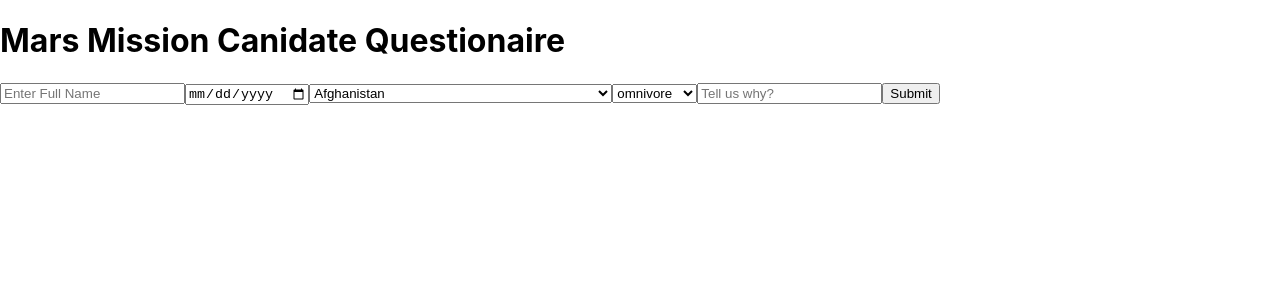
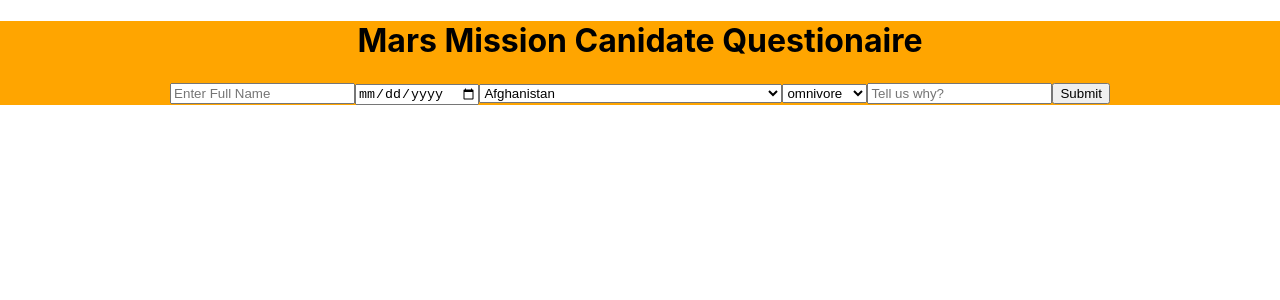
Before and after one commit to joinpursuit/Pursuit-Core-Web-Mars-Form-Lab, a React (Create React App) app in the folder mars-mission/: page / in a window 1280 px wide. Shown: the top 300 px of the page. Built offline with nearby package versions, Linux system fonts and the light colour scheme.

Commit message:
adding css

```diff
--- a/mars-mission/src/App.js
+++ b/mars-mission/src/App.js
@@ -1,5 +1,6 @@
 import React from "react";
 import Form from "./Components/forms";
+import "./Components/css/App.css";
 
 function App() {
   return (
--- a/mars-mission/src/App.css
+++ b/mars-mission/src/Components/css/App.css
@@ -1,5 +1,6 @@
 .App {
   text-align: center;
+  background-color: orange;
 }
 
 .App-logo {
```
Also changed, not shown: mars-mission/src/Components/css/forms.css (added).
